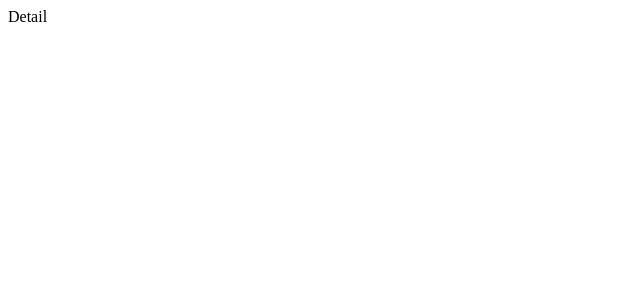
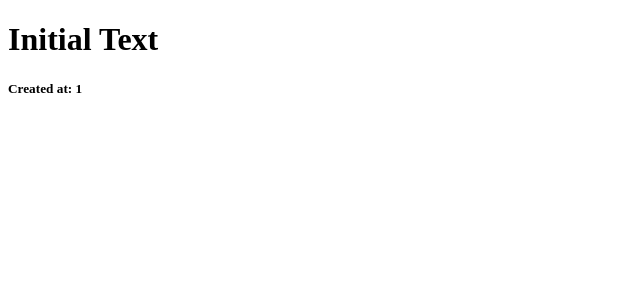
Before and after one commit to haeinkang/nomad-redux-study, a React (Create React App) app: page /1 in a window 1280 px wide. Shown: the top 300 px of the page, without its empty margins (0-640 px from the left). Built offline with nearby package versions, Linux system fonts and the light colour scheme.

Commit message:
3.5 Detail Screen

```diff
--- a/src/ToDo.js
+++ b/src/ToDo.js
@@ -1,5 +1,6 @@
 import React from 'react';
 import { connect } from 'react-redux'
+import { Link } from 'react-router-dom';
 import { actionCreators } from './store'
 
 function ToDo({ toDo, onClickDel }) {
@@ -10,11 +11,10 @@ function ToDo({ toDo, onClickDel }) {
 
   return (
     <li>
-      {`${toDo.id} - ${toDo.text}`}
-      <button
-        // onClick={() => onClickDelete(toDo.id)}
-        onClick={onClickDel}
-      >DEL</button>
+      <Link to={`/${toDo.id}`}>
+        {`${toDo.id} - ${toDo.text}`}
+        <button onClick={onClickDel}>DEL</button>
+      </Link>
     </li>
   );
 }
@@ -26,9 +26,7 @@ function ToDo({ toDo, onClickDel }) {
  * @returns
  */
 function mapDispatchToProps(dispatch, ownProps) {
-  console.log({ownProps})
   return {
-    // deleteTodo: (id) => dispatch(actionCreators.deleteTodo(id)),
     onClickDel: () => dispatch(actionCreators.deleteTodo(ownProps.toDo.id))
   }
 }
--- a/src/routes/Detail.js
+++ b/src/routes/Detail.js
@@ -1,11 +1,21 @@
 import React from 'react';
+import { connect } from 'react-redux';
+import { useParams } from 'react-router-dom';
 
-function Detail(props) {
+function Detail({ toDos }) {
+  const { id } = useParams()
+  const toDo = toDos.find(o => o.id === parseInt(id))
+
   return (
     <div>
-      Detail
+      <h1>{toDo ? toDo.text : 'not found'}</h1>
+      <h5>Created at: {toDo ? toDo.id : ''}</h5>
     </div>
   );
 }
 
-export default Detail;
+function mapStateToProps(state, ownProps) {
+  console.log(ownProps)
+  return { toDos: state }
+}
+export default connect(mapStateToProps)(Detail);
--- a/src/store.js
+++ b/src/store.js
@@ -11,15 +11,13 @@ const addToDo = (text) => {
 }
 
 const deleteTodo = (id) => {
-  console.log({id})
   return {
     type: DELETE,
     id
   }
 }
 
-const reducer = (state = [], action) => {
-  console.log(state, action)
+const reducer = (state = [{ id: 1, text: 'Initial Text'}], action) => {
   switch(action.type) {
     case ADD:
       return [
```
